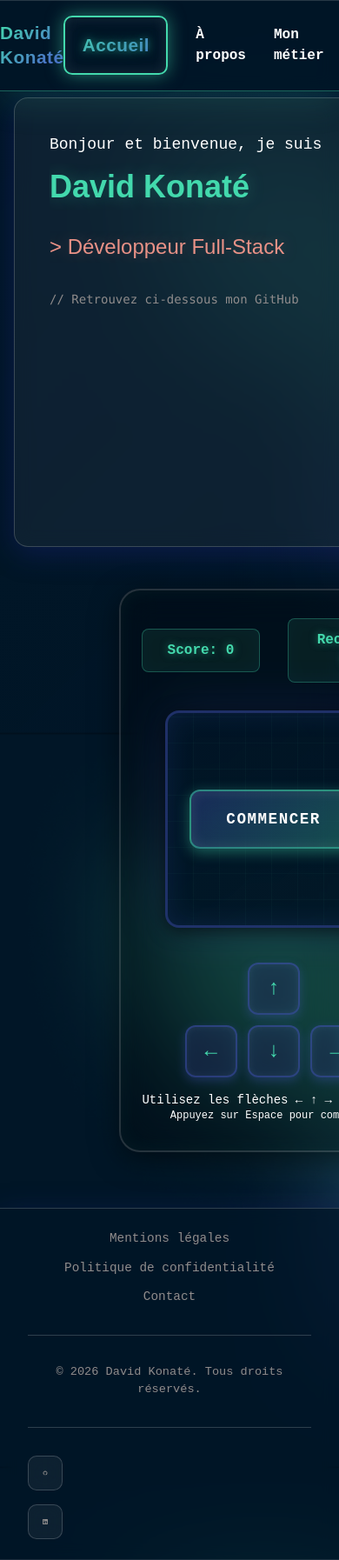
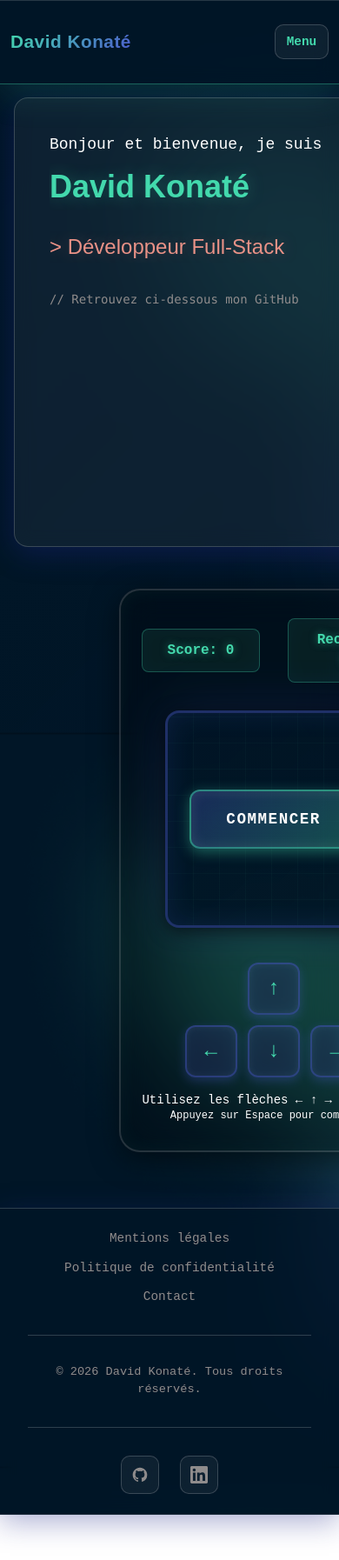
Before and after one commit to David-konate/new-portofolio, a Next.js app: page / in a window 390 px wide. Shown: the top 1794 px of the page at 87% size. After the commit the page ends 1742 px from the top, so only its background shows below. Built offline with nearby package versions, Linux system fonts and the light colour scheme.

Commit message:
gestion navbar mode tel

```diff
--- a/src/app/contact/contact-form.tsx
+++ b/src/app/contact/contact-form.tsx
@@ -439,7 +439,9 @@
                 className="social-link linkedin"
                 title="LinkedIn"
               >
-                <span>💼 LinkedIn</span>
+                <svg fill="currentColor" viewBox="0 0 24 24" aria-hidden="true">
+                  <path d="M20.447 20.452h-3.554v-5.569c0-1.328-.027-3.037-1.852-3.037-1.853 0-2.136 1.445-2.136 2.939v5.667H9.351V9h3.414v1.561h.046c.477-.9 1.637-1.85 3.37-1.85 3.601 0 4.267 2.37 4.267 5.455v6.286zM5.337 7.433c-1.144 0-2.063-.926-2.063-2.065 0-1.138.92-2.063 2.063-2.063 1.14 0 2.064.925 2.064 2.063 0 1.139-.925 2.065-2.064 2.065zm1.782 13.019H3.555V9h3.564v11.452zM22.225 0H1.771C.792 0 0 .774 0 1.729v20.542C0 23.227.792 24 1.771 24h20.451C23.2 24 24 23.227 24 22.271V1.729C24 .774 23.2 0 22.222 0h.003z" />
+                </svg>
               </a>
               <a
                 href="https://github.com/David-konate/"
@@ -448,7 +450,13 @@
                 className="social-link github"
                 title="GitHub"
               >
-                <span>🐙 GitHub</span>
+                <svg fill="currentColor" viewBox="0 0 24 24" aria-hidden="true">
+                  <path
+                    fillRule="evenodd"
+                    d="M12 2C6.477 2 2 6.484 2 12.017c0 4.425 2.865 8.18 6.839 9.504.5.092.682-.217.682-.483 0-.237-.008-.868-.013-1.703-2.782.605-3.369-1.343-3.369-1.343-.454-1.158-1.11-1.466-1.11-1.466-.908-.62.069-.608.069-.608 1.003.07 1.531 1.032 1.531 1.032.892 1.53 2.341 1.088 2.91.832.092-.647.35-1.088.636-1.338-2.22-.253-4.555-1.113-4.555-4.951 0-1.093.39-1.988 1.029-2.688-.103-.253-.446-1.272.098-2.65 0 0 .84-.27 2.75 1.026A9.564 9.564 0 0112 6.844c.85.004 1.705.115 2.504.337 1.909-1.296 2.747-1.027 2.747-1.027.546 1.379.202 2.398.1 2.651.64.7 1.028 1.595 1.028 2.688 0 3.848-2.339 4.695-4.566 4.943.359.309.678.92.678 1.855 0 1.338-.012 2.419-.012 2.747 0 .268.18.58.688.482A10.019 10.019 0 0022 12.017C22 6.484 17.522 2 12 2z"
+                    clipRule="evenodd"
+                  />
+                </svg>
               </a>
             </div>
           </div>
--- a/src/components/Navbar.tsx
+++ b/src/components/Navbar.tsx
@@ -42,18 +42,18 @@
             {/* Logo */}
             <Link
               href="/"
-              className="text-accent font-bold text-2xl transition-all duration-300 hover:scale-110"
+              className="navbar-logo text-accent font-bold text-2xl transition-all duration-300 hover:scale-110"
             >
               David Konaté
             </Link>
 
-            {/* Desktop Menu */}
-            <div className="hidden md:flex gap-2">
+            {/* Desktop Menu - Visible uniquement sur grands écrans */}
+            <div className="desktop-menu">
               {links.map((link) => (
                 <Link
                   key={link.path}
                   href={link.path}
-                  className={`px-6 py-2 rounded-lg font-semibold text-base transition-all duration-300 ${
+                  className={`desktop-menu-link ${
                     isLinkActive(link.path)
                       ? "glass-button border-secondary text-secondary glow-secondary"
                       : "text-foreground hover:text-secondary"
@@ -64,10 +64,10 @@
               ))}
             </div>
 
-            {/* Mobile Menu Button */}
+            {/* Mobile Menu Button - Visible uniquement sur petits écrans */}
             <button
               onClick={toggleMenu}
-              className="md:hidden text-accent font-bold text-lg glass px-6 py-2 rounded-lg hover:text-secondary transition-all duration-300"
+              className="mobile-menu-button text-accent font-bold text-lg glass px-6 py-2 rounded-lg hover:text-secondary transition-all duration-300"
             >
               Menu
             </button>
@@ -80,12 +80,12 @@
         <>
           {/* Backdrop */}
           <div
-            className="fixed inset-0 bg-black/60 backdrop-blur-sm z-40 md:hidden"
+            className="fixed inset-0 bg-black/60 backdrop-blur-sm z-40"
             onClick={closeMenu}
           />
 
           {/* Drawer */}
-          <div className="fixed top-0 left-0 h-full w-72 glass-card z-50 md:hidden transform transition-transform duration-300 ease-in-out">
+          <div className="fixed top-0 left-0 h-full w-72 glass-card z-50 transform transition-transform duration-300 ease-in-out">
             <div className="flex flex-col h-full p-8">
               {/* Close button */}
               <button
--- a/src/styles/components/footer.css
+++ b/src/styles/components/footer.css
@@ -1,4 +1,4 @@
-/* components/Footer.css */
+/* components/Footer.css - VERSION DÉFINITIVEMENT CORRIGÉE */
 
 .glass-footer {
   background: rgba(1, 22, 39, 0.7);
@@ -105,21 +105,26 @@
   color: var(--theme-secondary-color);
 }
 
-/* Social Links Section */
+/* Social Links Section - FORCÉ EN HORIZONTAL */
 .social-links {
-  display: flex;
-  justify-content: center;
-  gap: 2rem;
+  display: flex !important;
+  flex-direction: row !important; /* FORCÉ: direction horizontale */
+  justify-content: center !important;
+  align-items: center !important;
+  gap: 2rem !important;
   margin-top: 2rem;
-  flex-wrap: wrap;
+  flex-wrap: nowrap !important; /* FORCÉ: pas de retour à la ligne */
+  width: 100%;
 }
 
 .social-link {
-  display: inline-flex;
+  display: inline-flex !important;
   align-items: center;
   justify-content: center;
   width: 50px;
   height: 50px;
+  min-width: 50px; /* Empêche la compression */
+  min-height: 50px; /* Empêche la compression */
   background: var(--glass-bg);
   backdrop-filter: var(--glass-blur);
   -webkit-backdrop-filter: var(--glass-blur);
@@ -129,6 +134,8 @@
   transition: all 0.3s cubic-bezier(0.4, 0, 0.2, 1);
   position: relative;
   overflow: hidden;
+  flex-shrink: 0; /* Empêche la réduction */
+  flex-grow: 0; /* Empêche l'expansion */
 }
 
 .social-link::before {
@@ -163,7 +170,10 @@
 .social-link svg {
   width: 24px;
   height: 24px;
+  min-width: 24px;
+  min-height: 24px;
   transition: all 0.3s ease;
+  flex-shrink: 0;
 }
 
 /* Responsive Design */
@@ -186,17 +196,22 @@
   }
 
   .social-links {
-    gap: 1.5rem;
+    gap: 1.5rem !important;
+    flex-direction: row !important; /* FORCÉ même sur mobile */
   }
 
   .social-link {
     width: 45px;
     height: 45px;
+    min-width: 45px;
+    min-height: 45px;
   }
 
   .social-link svg {
     width: 20px;
     height: 20px;
+    min-width: 20px;
+    min-height: 20px;
   }
 
   .copyright-text {
@@ -220,16 +235,31 @@
   }
 
   .social-links {
-    gap: 1rem;
+    gap: 1.5rem !important; /* Plus d'espace sur mobile pour éviter que ce soit trop serré */
+    flex-direction: row !important; /* FORCÉ: toujours horizontal */
+    flex-wrap: nowrap !important; /* FORCÉ: pas de retour à la ligne */
   }
 
   .social-link {
-    width: 40px;
-    height: 40px;
+    width: 44px;
+    height: 44px;
+    min-width: 44px;
+    min-height: 44px;
   }
 
   .social-link svg {
-    width: 18px;
-    height: 18px;
+    width: 20px;
+    height: 20px;
+    min-width: 20px;
+    min-height: 20px;
   }
 }
+
+/* Override pour forcer l'horizontal même si d'autres CSS interfèrent */
+.glass-footer .social-links {
+  flex-direction: row !important;
+}
+
+.glass-footer .social-links > * {
+  display: inline-flex !important;
+}
--- a/src/styles/components/navbar.css
+++ b/src/styles/components/navbar.css
@@ -17,6 +17,7 @@
 }
 
 /* Logo */
+.navbar-logo,
 .glass-navbar a[href="/"] {
   font-family: "Montserrat", sans-serif;
   background: linear-gradient(
@@ -33,16 +34,52 @@
   font-weight: 700;
 }
 
+.navbar-logo:hover,
 .glass-navbar a[href="/"]:hover {
   transform: scale(1.08);
   filter: drop-shadow(0 0 12px rgba(67, 217, 173, 0.5));
 }
 
-/* Desktop Menu - More spacing */
-.glass-navbar .hidden {
-  display: flex;
+/* ====================================================
+   DESKTOP MENU - Visible sur grands écrans uniquement
+   ==================================================== */
+
+.desktop-menu {
+  display: none; /* Caché par défaut */
   gap: 2rem;
   align-items: center;
+}
+
+/* Afficher le menu desktop sur grands écrans (≥ 1024px) */
+@media (min-width: 1024px) {
+  .desktop-menu {
+    display: flex !important;
+  }
+}
+
+.desktop-menu-link {
+  padding: 0.6rem 1.5rem;
+  border-radius: 10px;
+  font-weight: 600;
+  font-size: 1rem;
+  transition: all 0.3s cubic-bezier(0.4, 0, 0.2, 1);
+  position: relative;
+  text-decoration: none;
+}
+
+/* ====================================================
+   MOBILE MENU BUTTON - Visible sur petits écrans uniquement
+   ==================================================== */
+
+.mobile-menu-button {
+  display: block; /* Visible par défaut */
+}
+
+/* Cacher le bouton sur grands écrans (≥ 1024px) */
+@media (min-width: 1024px) {
+  .mobile-menu-button {
+    display: none !important;
+  }
 }
 
 /* Glassmorphism Button */
@@ -149,12 +186,12 @@
 
 /* Link Underline Animation */
 nav a,
-.glass-navbar a {
+.desktop-menu-link {
   position: relative;
 }
 
 nav a::after,
-.glass-navbar a::after {
+.desktop-menu-link::after {
   content: "";
   position: absolute;
   bottom: -4px;
@@ -166,8 +203,13 @@
 }
 
 nav a:hover::after,
-.glass-navbar a:not([href="/"]):hover::after {
+.desktop-menu-link:hover::after {
   width: 100%;
+}
+
+/* Ne pas mettre de soulignement sur le logo */
+.navbar-logo::after {
+  display: none;
 }
 
 /* Active Link Indicator */
@@ -183,14 +225,14 @@
   box-shadow: 0 0 15px rgba(67, 217, 173, 0.5);
 }
 
-/* Mobile Menu Button - More spacing */
+/* Mobile Menu Button */
 button.glass {
   padding: 0.6rem 1rem;
   font-weight: 600;
   font-size: 1rem;
 }
 
-/* Mobile Drawer - More spacing */
+/* Mobile Drawer */
 .glass-card .flex.flex-col.h-full {
   padding: 2rem;
   gap: 2rem;
@@ -205,10 +247,24 @@
   border-radius: 10px;
 }
 
-/* Responsive Adjustments */
-@media (max-width: 768px) {
+/* ====================================================
+   RESPONSIVE ADJUSTMENTS
+   ==================================================== */
+
+/* Écrans moyens et petits (< 1024px) */
+@media (max-width: 1023px) {
   .glass-navbar {
-    padding: 0.75rem 0;
+    padding: 0.75rem 1rem;
+  }
+
+  /* S'assurer que le menu desktop est bien caché */
+  .desktop-menu {
+    display: none !important;
+  }
+
+  /* S'assurer que le bouton mobile est bien visible */
+  .mobile-menu-button {
+    display: block !important;
   }
 
   .glass-card {
@@ -228,3 +284,52 @@
     padding: 1.2rem 1.5rem;
   }
 }
+
+/* Petits écrans (< 768px) */
+@media (max-width: 768px) {
+  .glass-navbar {
+    padding: 0.5rem 1rem;
+  }
+
+  .navbar-logo {
+    font-size: 1.1rem;
+  }
+
+  .glass-card {
+    max-width: 260px;
+  }
+}
+
+/* Très petits écrans (< 480px) */
+@media (max-width: 480px) {
+  .glass-navbar {
+    padding: 0.5rem 0.75rem;
+  }
+
+  .navbar-logo {
+    font-size: 1rem;
+  }
+
+  button.glass,
+  .mobile-menu-button {
+    padding: 0.5rem 0.8rem;
+    font-size: 0.9rem;
+  }
+
+  .glass-card {
+    max-width: 100%;
+  }
+}
+
+/* Grands écrans (≥ 1024px) */
+@media (min-width: 1024px) {
+  /* S'assurer que le menu desktop est visible */
+  .desktop-menu {
+    display: flex !important;
+  }
+
+  /* S'assurer que le bouton mobile est caché */
+  .mobile-menu-button {
+    display: none !important;
+  }
+}
```
